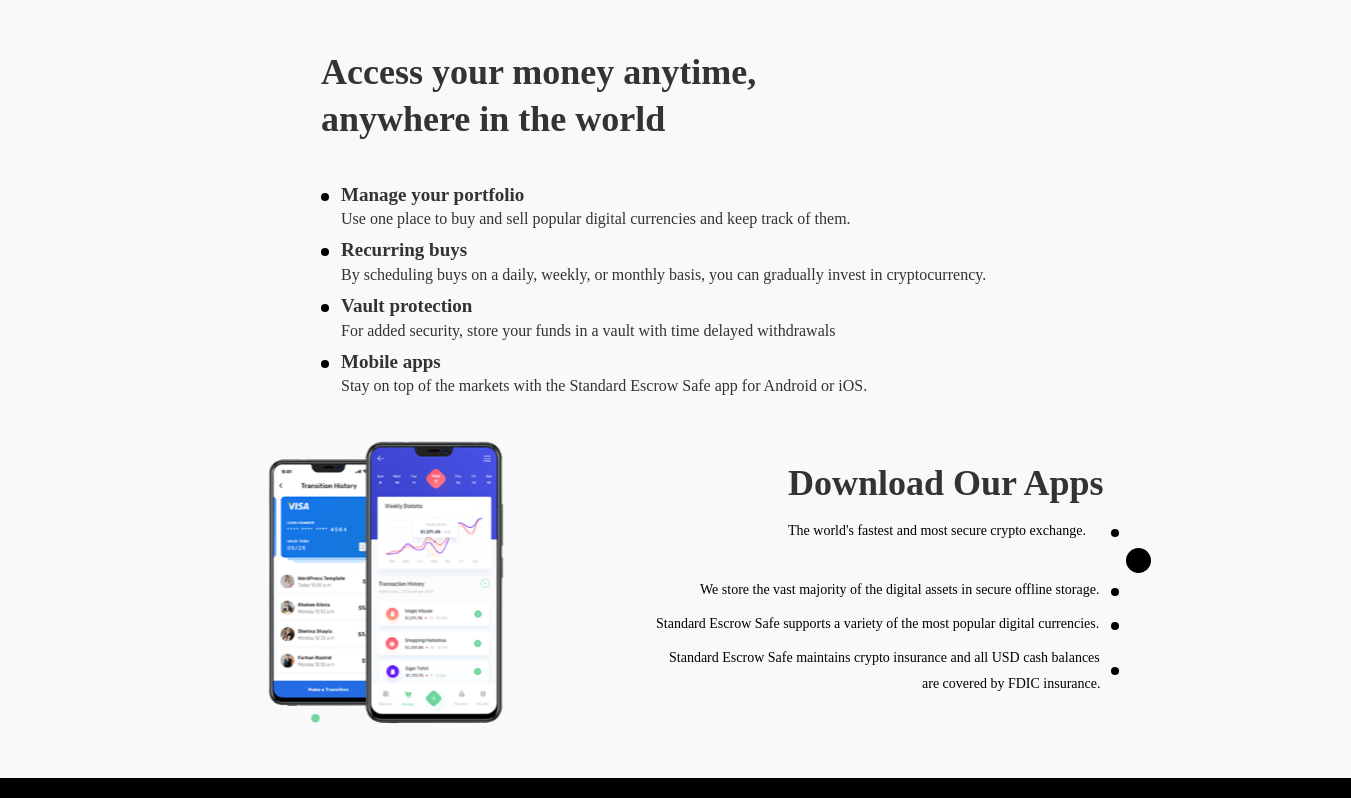
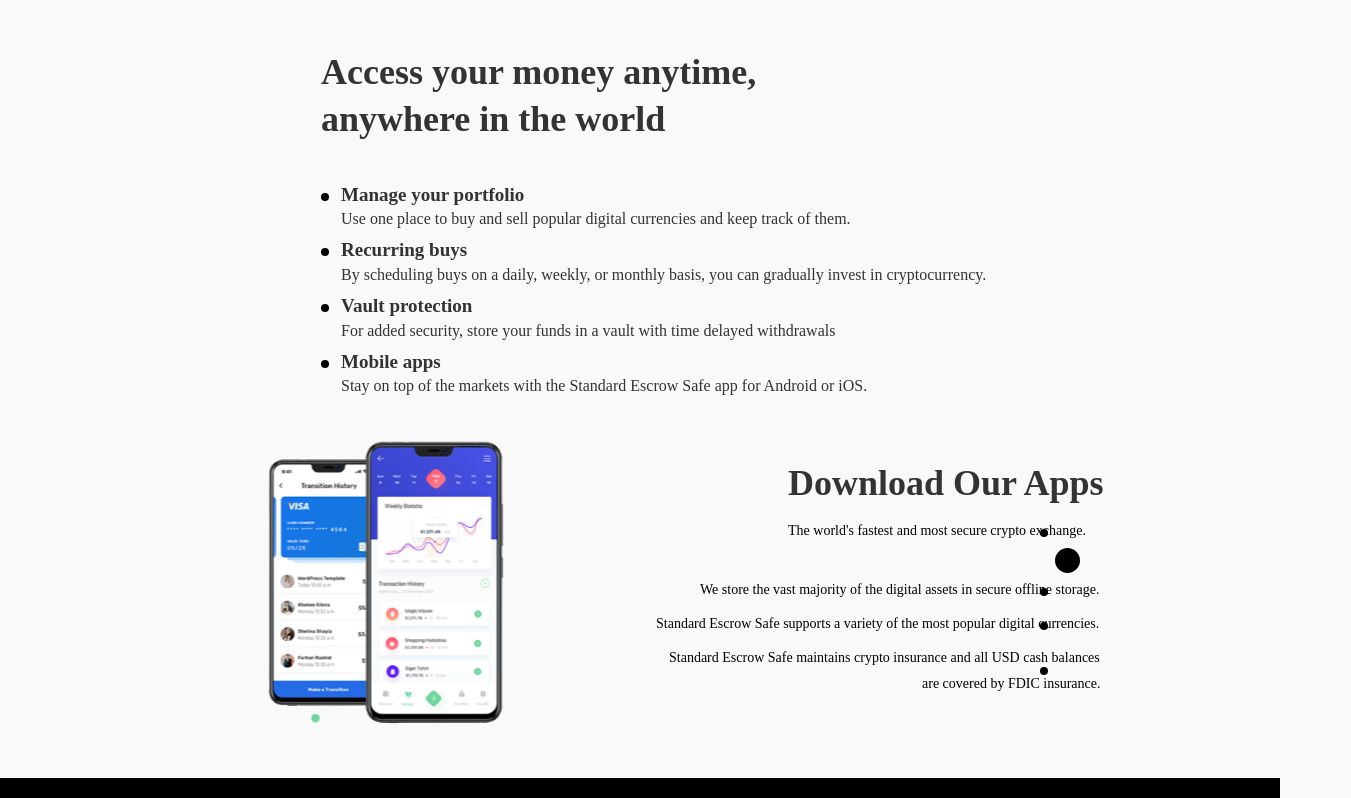
Before and after one commit to Abiodun001-world/escrowsafe-app, a React (Create React App) app: page / in a window 1280 px wide. Shown: the part 1587-2385 px from the top of the page, 1351 px wide, since content can reach past the window. Built offline with nearby package versions, Linux system fonts and the light colour scheme.

Commit message:
Updated App.css

```diff
--- a/src/App.css
+++ b/src/App.css
@@ -10,9 +10,7 @@
 
 body {
   background-color:  #F9F9F9;
-  margin: 0px;
-  width: 1351px;
- }
+}
 
 .container {
   margin: 0 auto;
```
